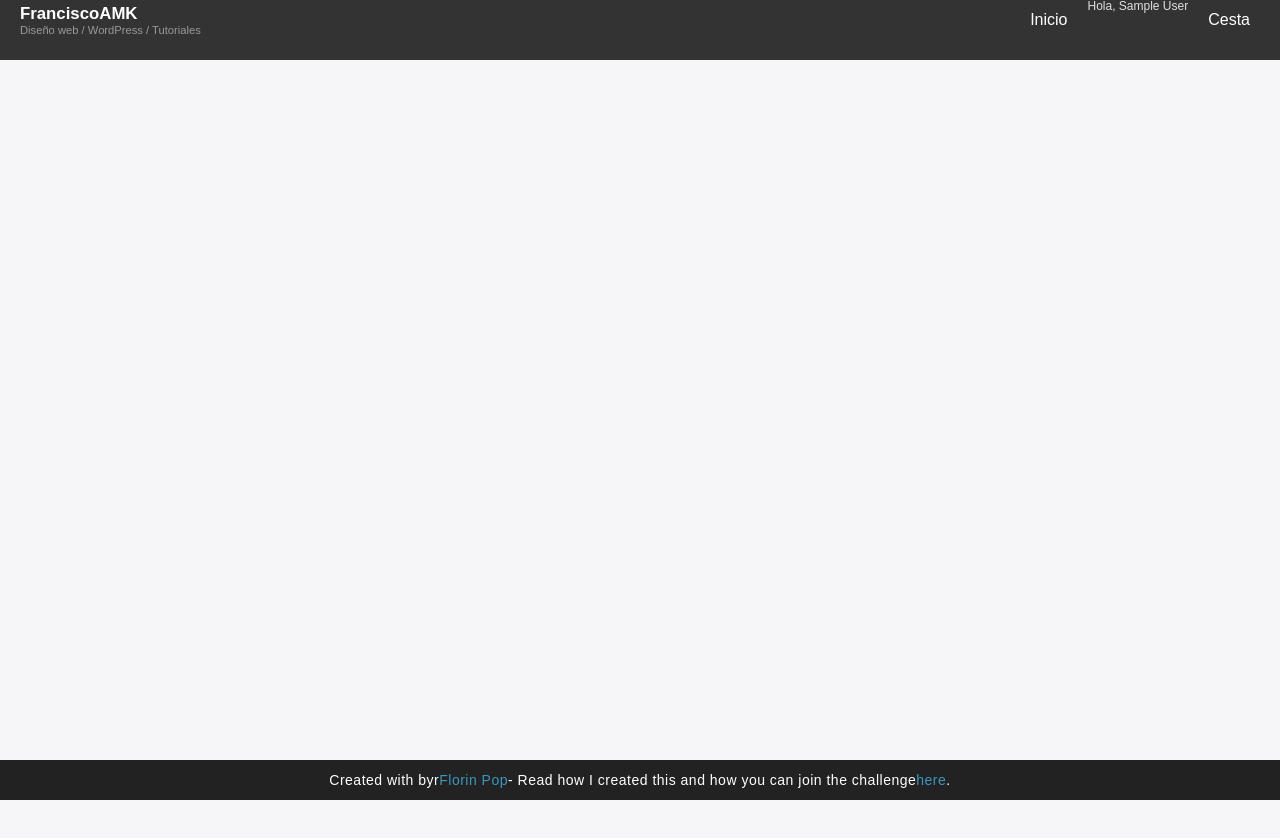
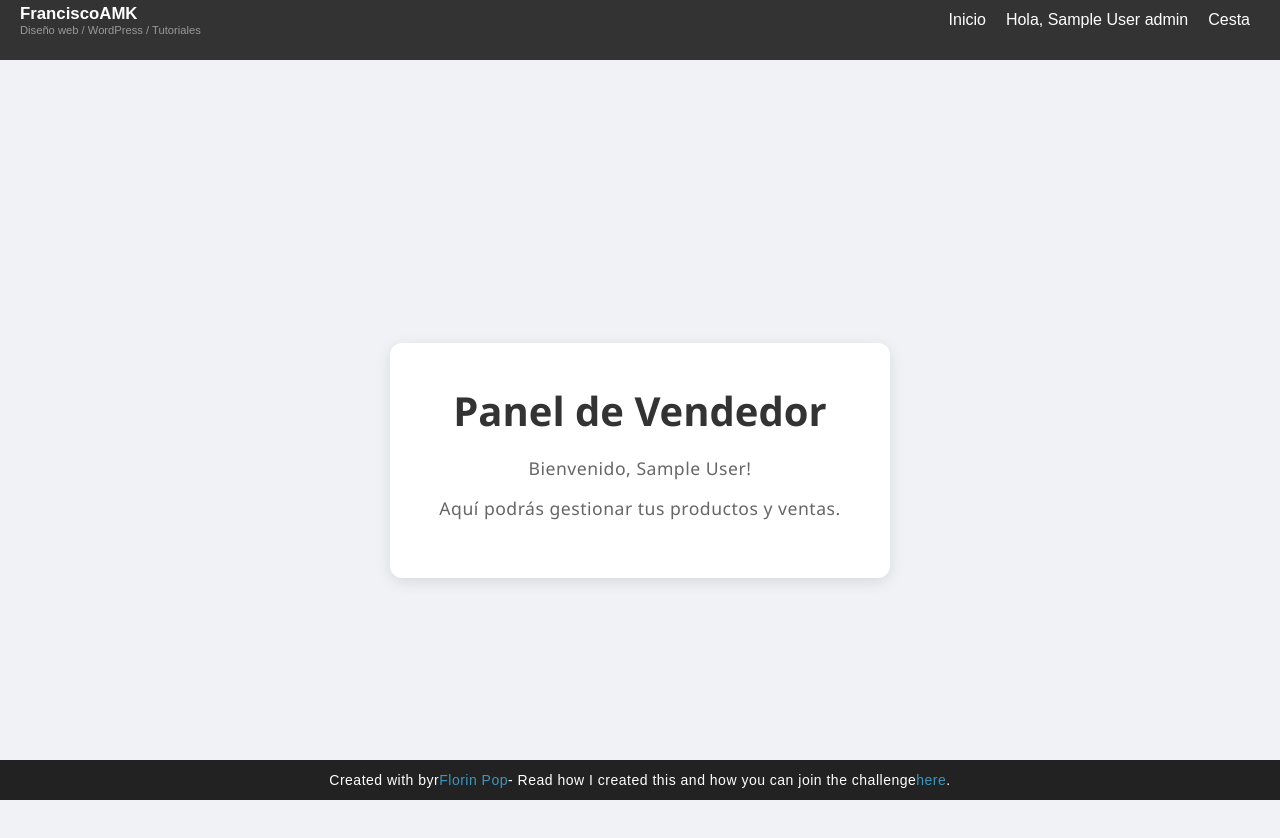
Before and after one commit to erodriguezm1/ELMAY-APP, a React (Vite) app in the folder frontend/: page /seller-panel in a window 1280 px wide. Shown: the top 838 px of the page. Before the commit the page ends 800 px from the top, so only its background shows below. Built offline with nearby package versions, Linux system fonts and the light colour scheme; sample sign-in values are in the browser's storage.

Commit message:
estilos y paginas de administracion y vendedor

```diff
--- a/frontend/src/App.jsx
+++ b/frontend/src/App.jsx
@@ -1,4 +1,5 @@
 // ELMAY-APP/frontend/src/App.jsx
+import React, { useState, useEffect } from 'react';
 import { BrowserRouter as Router, Routes, Route } from 'react-router-dom';
 
 // 1. Importa los componentes de las páginas
@@ -9,20 +10,47 @@ import Login from './pages/Login';
 import Header from './components/Header.jsx';
 import Footer from './components/Footer.jsx';
 import AdminPanel from './pages/AdminPanel.jsx';
+import SellerPanel from './pages/SellerPanel.jsx';
 import PrivateRoute from './components/PrivateRoute.jsx';
 
 function App() {
+  const [user, setUser] = useState(null);
+
+  useEffect(() => {
+    try {
+      const userData = localStorage.getItem('user');
+      if (userData) {
+        setUser(JSON.parse(userData));
+      }
+    } catch (error) {
+      console.error("Error al parsear los datos del usuario en App.jsx:", error);
+      setUser(null);
+    }
+  }, []);
+
+  const onLogout = () => {
+    localStorage.removeItem('user');
+    setUser(null);
+  };
   return (
     <Router>
-      <Header />
+      <Header user={user} onLogout={onLogout} />
       <Routes>
         <Route path="/" element={<Home />} />
         <Route path="/login" element={<Login />} />
         <Route
           path="/admin"
           element={
-            <PrivateRoute>
-              <AdminPanel />
+            <PrivateRoute allowedRoles={['admin']}>
+              <AdminPanel user={user} />
+            </PrivateRoute>
+          }
+        />
+        <Route
+          path="/seller-panel"
+          element={
+            <PrivateRoute allowedRoles={['seller', 'admin']}>
+              <SellerPanel user={user} />
             </PrivateRoute>
           }
         />
--- a/frontend/src/components/Header.css
+++ b/frontend/src/components/Header.css
@@ -29,17 +29,23 @@
         font-size: 0.8em;
         color: #999;
     }
-.main-header nav ul {
+/* Estilos para la barra de navegación principal */
+.main-header nav .ul-nav {
     margin: 0;
     padding: 0;
     list-style: none;
     display: flex;
 }
-    .main-header nav ul li {
-        line-height: 80px;
+    .main-header nav .ul-nav li .dropdown-menu li {
+        line-height: 39.2px; /* Se corrige para que coincida con la altura del header */
     }
-        .main-header nav ul li a,
-        .main-header nav ul li button {
+    .main-header nav .ul-nav li {
+        line-height: 80px; /* Se corrige para que coincida con la altura del header */
+    }
+        /* Estilos generales para todos los enlaces y botones dentro de la navegación */
+
+        .main-header nav .ul-nav li .a-nav,
+        .main-header nav .ul-nav li .user-name {
             display: block;
             padding: 0 10px;
             text-decoration: none;
@@ -49,12 +55,62 @@
             font-size: 1em;
             color: white;
         }
-            .main-header nav ul li a:hover,
-            .main-header nav ul li button:hover {
+            /* Estado hover para enlaces y botones */
+            .main-header nav .ul-nav li .a-nav:hover,
+            .main-header nav .ul-nav li .user-name:hover {
                 background: #0b76a6;
             }
+        .main-header nav .ul-nav li .user-name {
+            padding-top: 15px;
+        }
+/* Estilo para el nombre de usuario */
 .main-header .user-name {
     padding: 0 10px;
     font-weight: 500;
     color: #e0e0e0;
+    cursor: pointer;
 }
+
+/* --- ESTILOS PARA EL MENÚ DESPLEGABLE --- */
+.user-dropdown {
+    position: relative;
+    /* Evita que los elementos internos hereden el flex del padre */
+    display: block;
+}
+.dropdown-menu {
+    position: absolute;
+    top: 86%;
+    right: 0;
+    background-color: #444;
+    min-width: 160px;
+    z-index: 1000;
+    padding: 8px 0;
+    border-radius: 4px;
+    box-shadow: 0px 8px 16px 0px rgba(0,0,0,0.2);
+    display: flex;
+    flex-direction: column;
+    list-style: none;
+    line-height: normal;
+}
+    .dropdown-menu li {
+        line-height: 1.2;
+    }
+        /* Estilos para los enlaces y botones del dropdown */
+        .dropdown-menu li a,
+        .dropdown-menu li button {
+            margin:0px;
+            padding:0%;
+            padding: 12px 16px;
+            text-decoration: none;
+            display: block;
+            text-align: left;
+            white-space: nowrap;
+            width: 100%;
+        }
+        .dropdown-menu li button {
+            border-radius: 0; /* Asegura un borde cuadrado para los botones */
+        }
+        .dropdown-menu li a:hover,
+        .dropdown-menu li button:hover {
+            background-color: #555;
+        }
--- a/frontend/src/components/Header.jsx
+++ b/frontend/src/components/Header.jsx
@@ -64,24 +64,36 @@ function Header() {
         <span className="site-desc">Diseño web / WordPress / Tutoriales</span>
       </Link>
       <nav>
-        <ul>
-          <li><Link to="/">Inicio</Link></li>
+        <ul className='ul-nav'>
+          <li><Link to="/" className='a-nav'>Inicio</Link></li>
           {user ? (
             <li className="user-dropdown" ref={dropdownRef}>
-              <span className="user-name" onClick={toggleDropdown}>Hola, {user.name}</span>
+              <span className="user-name" onClick={toggleDropdown}>Hola, {user.name} {user.role !== 'buyer' && (user.role)} </span>
               {showDropdown && (
                 <ul className="dropdown-menu">
-                  <li><Link to="/admin" onClick={toggleDropdown}>Panel de Admin</Link></li>
-                  <li><button onClick={() => { onLogout(); toggleDropdown(); }}>Cerrar Sesión</button></li>
+                  {/* Condicional anidada: muestra el enlace al panel de admin solo si el rol es 'admin' */}
+                  {user.role === 'admin' && (
+                    <>
+                      <li><Link to="/admin" className='a-nav' onClick={toggleDropdown}>Panel de Admin</Link></li>
+                      <li><Link to="/seller-panel" className='a-nav' onClick={toggleDropdown}>Panel de Vendedor</Link></li>
+                    </>
+                  )}
+                  {/* Condicional anidada: muestra el enlace al panel de vendedor solo si el rol es 'seller' */}
+                  {user.role === 'seller' && (
+                    <>
+                      <li><Link to="/seller" className='a-nav' onClick={toggleDropdown}>Panel de Vendedor</Link></li>
+                    </>
+                  )}
+                  <li><button onClick={() => { onLogout(); toggleDropdown(); }} className='button-nav'>Cerrar Sesión</button></li>
                 </ul>
               )}
             </li>
           ) : (
             <>
-              <li><Link to="/login">Sign In</Link></li>
+              <li><Link to="/login" className='a-nav'>Sign In</Link></li>
             </>
           )}
-		  <li><Link to="/cart">Cesta</Link></li>
+		      <li><Link to="/cart" className='a-nav'>Cesta</Link></li>
         </ul>
       </nav>
     </header>
--- a/frontend/src/components/PrivateRoute.jsx
+++ b/frontend/src/components/PrivateRoute.jsx
@@ -1,13 +1,27 @@
 // ELMAY-APP/frontend/src/components/PrivateRoute.jsx
 import React from 'react';
-import { Navigate, Outlet } from 'react-router-dom';
+import { Navigate } from 'react-router-dom';
 
-const PrivateRoute = () => {
-  const user = localStorage.getItem('user');
+const PrivateRoute = ({ children, allowedRoles }) => {
+  // Lógica para obtener el usuario del almacenamiento local o del contexto de tu app
+  const userData = localStorage.getItem('user');
+  const user = userData ? JSON.parse(userData) : null;
 
-  // Si hay un usuario en el localStorage, permite el acceso
-  // 'Outlet' renderiza el componente hijo de la ruta privada
-  return user ? <Outlet /> : <Navigate to="/login" />;
+  if (!user) {
+    // Si no hay usuario logueado, redirige a la página de inicio de sesión.
+    // El 'replace: true' evita que el usuario pueda volver a la página anterior con el botón del navegador.
+    return <Navigate to="/login" replace={true} />;
+  }
+
+  // Verifica si el rol del usuario está en la lista de roles permitidos.
+  if (allowedRoles && !allowedRoles.includes(user.role)) {
+    // Si el rol del usuario no está permitido, redirige a una página de no autorizado o al inicio.
+    // En este caso, redirige a la página de inicio.
+    return <Navigate to="/" replace={true} />;
+  }
+
+  // Si todas las condiciones se cumplen, muestra el componente hijo (por ejemplo, AdminPanel).
+  return children;
 };
 
 export default PrivateRoute;
--- a/frontend/src/pages/AdminPanel.jsx
+++ b/frontend/src/pages/AdminPanel.jsx
@@ -2,6 +2,7 @@
 import React, { useState, useEffect } from 'react';
 import { useNavigate } from 'react-router-dom';
 import './AdminPanel.css';
+import Header from '../components/Header';
 
 function AdminPanel() {
   const navigate = useNavigate();
--- /dev/null
+++ b/frontend/src/pages/SellerPanel.css
@@ -0,0 +1,50 @@
+/* ELMAY-APP/frontend/src/pages/SellerPanel.css */
+
+.seller-panel-container {
+    display: flex;
+    justify-content: center;
+    align-items: center;
+    height: 100vh;
+    background-color: #f0f2f5;
+    font-family: 'Segoe UI', Tahoma, Geneva, Verdana, sans-serif;
+    padding: 20px;
+}
+
+.seller-panel-card {
+    background-color: #ffffff;
+    padding: 40px;
+    border-radius: 12px;
+    box-shadow: 0 4px 15px rgba(0, 0, 0, 0.1);
+    text-align: center;
+    width: 100%;
+    max-width: 500px;
+    box-sizing: border-box;
+}
+
+.seller-panel-card h1 {
+    font-size: 2.5rem;
+    color: #333;
+    margin-bottom: 10px;
+}
+
+.seller-panel-card p {
+    font-size: 1.1rem;
+    color: #666;
+    margin-bottom: 20px;
+}
+
+.seller-panel-card button {
+    background-color: #ff4b2b;
+    color: #ffffff;
+    border: none;
+    border-radius: 20px;
+    padding: 12px 24px;
+    font-size: 1rem;
+    font-weight: bold;
+    cursor: pointer;
+    transition: background-color 0.3s ease;
+}
+
+.seller-panel-card button:hover {
+    background-color: #e04128;
+}
--- /dev/null
+++ b/frontend/src/pages/SellerPanel.jsx
@@ -0,0 +1,47 @@
+// ELMAY-APP/frontend/src/pages/SellerPanel.jsx
+import React, { useState, useEffect } from 'react';
+import { useNavigate } from 'react-router-dom';
+import Header from '../components/Header.jsx';
+import './SellerPanel.css'; // Crearás este archivo CSS a continuación
+
+function SellerPanel() {
+  const navigate = useNavigate();
+  const [user, setUser] = useState(null);
+
+  useEffect(() => {
+    try {
+      const userData = localStorage.getItem('user');
+      if (userData) {
+        const parsedUser = JSON.parse(userData);
+        // Opcional: Redirige si el usuario no tiene el rol de vendedor
+        if (parsedUser.role !== 'seller' && parsedUser.role !== 'admin') {
+          navigate('/');
+        }
+        setUser(parsedUser);
+      } else {
+        // Redirige al login si no hay datos de usuario
+        navigate('/login');
+      }
+    } catch (error) {
+      console.error('Error al parsear los datos del usuario:', error);
+      navigate('/login');
+    }
+  }, [navigate]);
+
+  if (!user) {
+    return <div>Cargando...</div>;
+  }
+
+  return (
+    <div className="seller-panel-container">
+      <div className="seller-panel-card">
+        <h1>Panel de Vendedor</h1>
+        <p>Bienvenido, {user.name}!</p>
+        <p>Aquí podrás gestionar tus productos y ventas.</p>
+        {/* Aquí puedes agregar la lógica para mostrar los productos del vendedor */}
+      </div>
+    </div>
+  );
+}
+
+export default SellerPanel;
```
